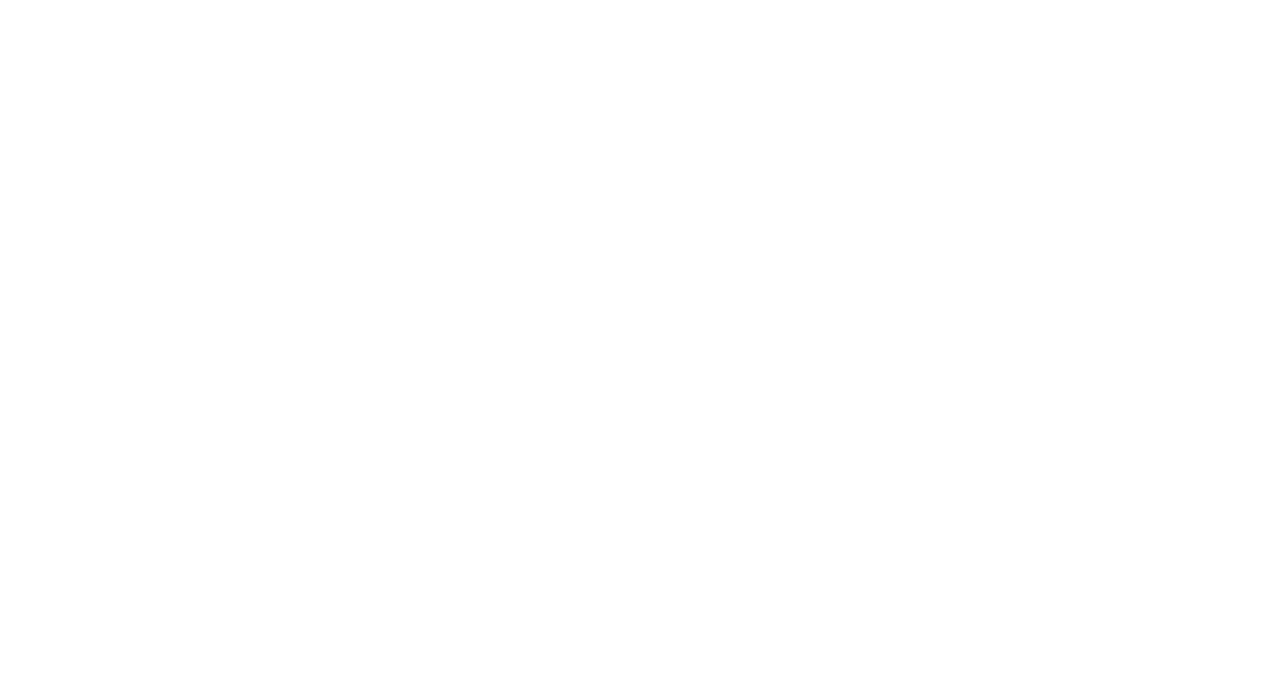
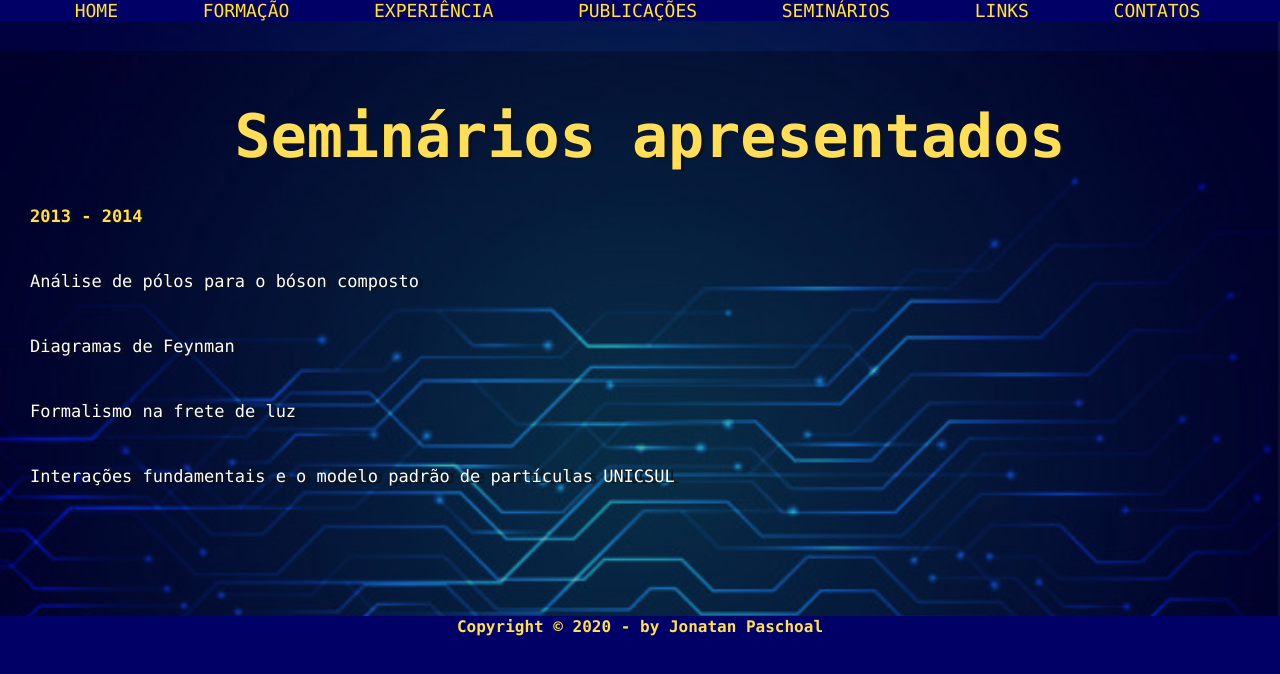
Before and after one commit to jonfisik/SiteProfJonatan, a plain HTML site: page vitae-jonatan/seminarios.html in a window 1280 px wide. Drawn offline with Linux system fonts and the light colour scheme.

Commit message:
página publicações

```diff
--- a/vitae-jonatan/css/estilo.css
+++ b/vitae-jonatan/css/estilo.css
@@ -33,8 +33,8 @@ li{
 	color: #FFFFFF;
 	font-size: 30px;
 	text-align: center;
-	margin: 20px;
-    padding: 20px;
+	margin: 15px;
+    padding: 15px;
     text-shadow: 2px 1px 1px #111111;
     list-style-type: none;
 }
@@ -99,8 +99,8 @@ li{
 }
 /*----------------------------------------------*/
 #listapub p{
-    margin: 1px;
-    padding: 1px;
+    margin: 0px;
+    padding: 0px;
 }
 .destaque{
     color: #ffde59;
--- a/vitae-jonatan/seminarios.html
+++ b/vitae-jonatan/seminarios.html
@@ -0,0 +1,43 @@
+<!DOCTYPE html>
+<html lang="pt-br">
+<head>
+    <meta charset="UTF-8">
+    <link rel="stylesheet" type="text/css" href="./css/estilo.css">
+    <title>Seminários</title>
+</head>
+<body>
+    <div id="CorpoPrincipal">
+        <center>
+            <div id="menu">
+                <a href="index.html">HOME</a>
+                <a href="formacao.html">FORMAÇÃO</a>
+                <a href="experiencia.html">EXPERIÊNCIA</a>
+                <a href="publicacoes.html">PUBLICAÇÕES</a>
+                <a href="seminarios.html">SEMINÁRIOS</a>
+                <a href="links.html">LINKS</a>
+                <a href="contato.html">CONTATOS</a>
+            </div>
+        </center>
+            <div id="CorpoSecundario">
+                <div id="efeito">
+                    <div id="BlocoEfeito">
+                        <h1>Seminários apresentados</h1>
+                            <div>
+                                <ul id="listapub">
+                                    <li><p><b class="destaque">2013 - 2014</b></p></li>
+                                    <li><p>Análise de pólos para o bóson composto</p></li>
+                                    <li><p>Diagramas de Feynman</p></li>
+                                    <li><p>Formalismo na frete de luz</p></li>
+                                    <li><p>Interações fundamentais e o modelo padrão de partículas UNICSUL</p></li>
+                                </ul>
+                            </div>
+                        <div class="clear"></div>
+                    </div>
+                </div>
+            </div>
+            <div id="rodape">
+                <h4>Copyright &copy; 2020 - by Jonatan Paschoal</h4>
+            </div>
+    </div>
+</body>
+</html>
```
Also changed, not shown: vitae-jonatan/publicacoes.html (+5 -6 lines).
